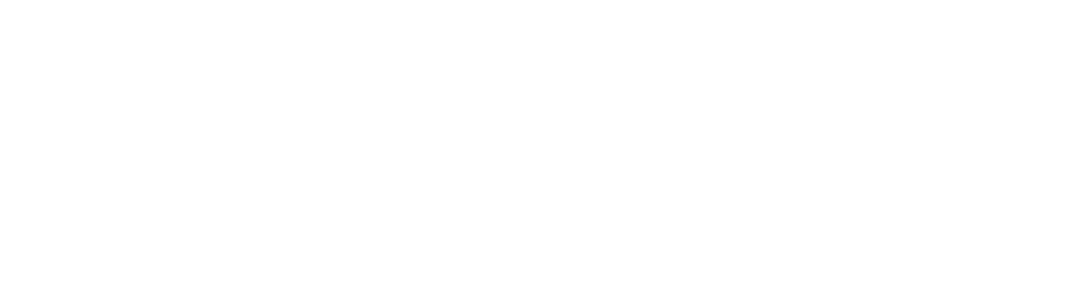
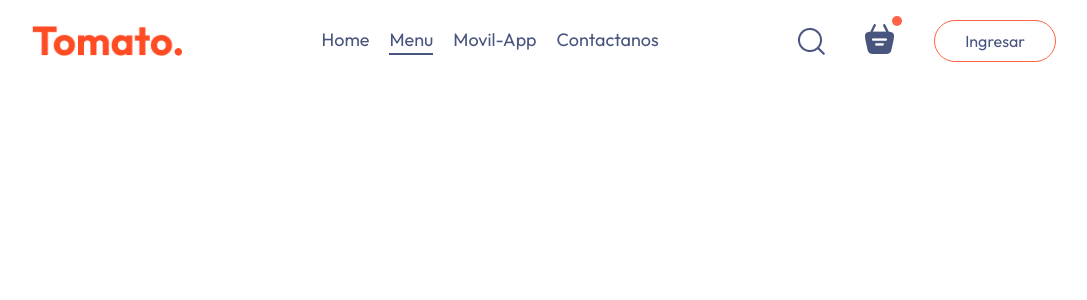
Before and after one commit to crearwebdesign/food, a React (Vite) app: page / in a window 1280 px wide. Shown: the top 300 px of the page, without its empty margins (96-1183 px from the left). Built offline with nearby package versions, Linux system fonts and the light colour scheme.

Commit message:
Act_300924

```diff
--- a/src/components/Navbar/Navbar.css
+++ b/src/components/Navbar/Navbar.css
@@ -0,0 +1,62 @@
+.navbar{
+    padding: 20px 0px;
+    display: flex;
+    justify-content: space-between;
+    align-items: center;
+}
+
+.navbar .logo {
+    width: 150px;
+}
+
+.navbar-menu{
+    display: flex;
+    list-style: none;
+    gap: 20px;
+    color : #49557e;
+    font-size: 18px;
+}
+
+.navbar-right{
+    display: flex;
+    align-items: center;
+    gap: 40px;
+}
+
+.navbar button{
+    background: transparent;
+    font-size: 16px;
+    color: #49557e;
+    border: 1px solid tomato;
+    padding: 10px 30px;
+    border-radius: 50px;
+    cursor: pointer;
+    transition: 0.3s;
+}
+
+.navbar button:hover{
+    background-color: #fff4f2;
+}
+
+.navbar .active{
+    padding-bottom: 2px;
+    border-bottom: 2px solid #49557e;
+}
+
+.navbar li{
+    cursor: pointer;
+}
+
+.navbar-search-icon{
+    position: relative;
+}
+
+.navbar-search-icon .dot {
+    position: absolute;
+    min-width: 10px;
+    min-height: 10px;
+    background-color: tomato;
+    border-radius: 5px;
+    top: -8px;
+    right: -8px;
+}
--- a/src/components/Navbar/Navbar.jsx
+++ b/src/components/Navbar/Navbar.jsx
@@ -1,12 +1,30 @@
-import React from 'react'
-import './Navbar.css'
+import React, {useState} from "react";
+import "./Navbar.css";
+import { assets } from "../../assets/assets";
 
 const NavBar = () => {
+
+const [menu, setMenu] = useState("Menu");
+
   return (
-    <div className='navbar'>
+    <div className="navbar">
+      <img src={assets.logo} alt="" className="logo" />
+      <ul className="navbar-menu">
+        <li onClick={()=>setMenu("Home")} className={menu==="Home"?"active":""}>Home</li>
+        <li onClick={()=>setMenu("Menu")} className={menu==="Menu"?"active":""}>Menu</li>
+        <li onClick={()=>setMenu("Movil-App")} className={menu==="Movil-App"?"active":""}>Movil-App</li>
+        <li onClick={()=>setMenu("Contactanos")} className={menu==="Contactanos"?"active":""}>Contactanos</li>
+      </ul>
+      <div className="navbar-right">
+        <img src={assets.search_icon} alt="" />
+        <div className="navbar-search-icon">
+          <img src={assets.basket_icon} alt="" />
+          <div className="dot"></div>
+        </div>
+        <button>Ingresar</button>
+      </div>
+    </div>
+  );
+};
 
-    </div>
-  )
-}
-
-export default NavBar
+export default NavBar;
--- a/src/index.css
+++ b/src/index.css
@@ -1,7 +1,10 @@
+@import url('https://fonts.googleapis.com/css2?family=Outfit:wght@100..900&display=swap');
+
 *{
   padding: 0;
   margin: 0;
   box-sizing: border-box;
+  font-family: Outfit;
 }
 
 body{
@@ -12,3 +15,8 @@
   text-decoration: none;
   color: inherit;
 }
+
+.app{
+  width: 80%;
+  margin: auto;
+}
```
Also changed, not shown: src/pages/Cart/Cart.jsx (added, +12 -0 lines), src/pages/Home/Home.jsx (added, +12 -0 lines), src/pages/Cart/Cart.css (added), src/pages/Home/Home.css (added).
